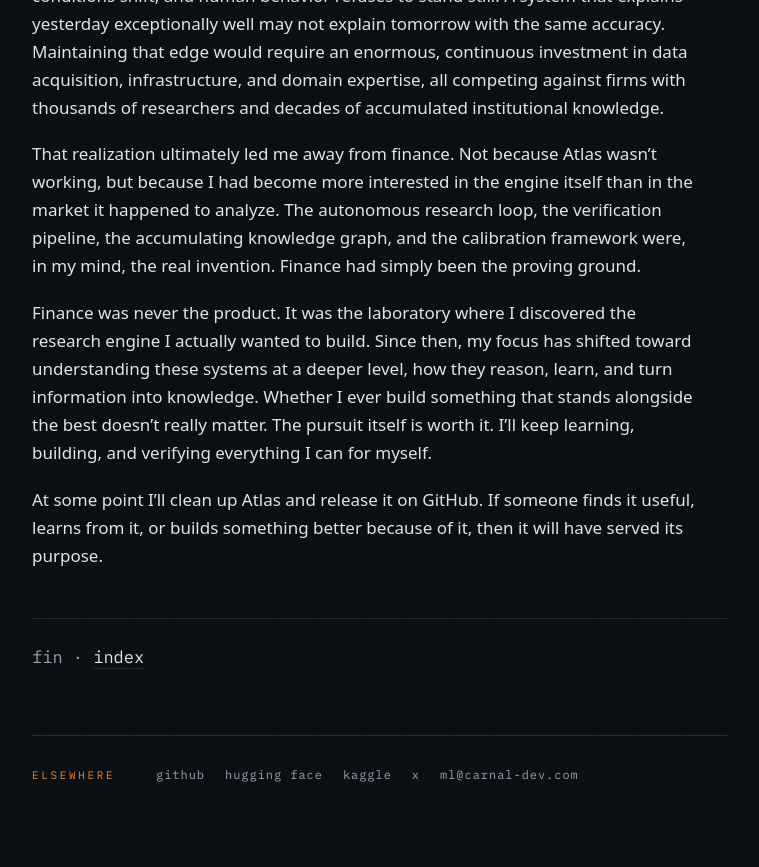
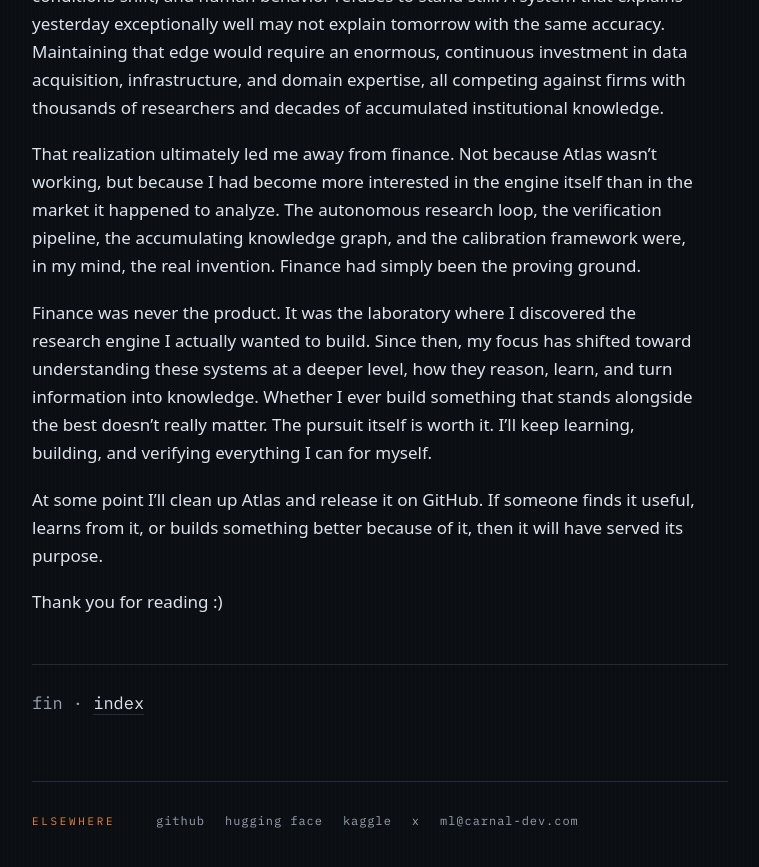
Before and after one commit to carnal-dev/carnal-dev.github.io, a Jekyll site: the page built from _posts/2026-07-28-atlas.md, in a window 1280 px wide and 900 px high, scrolled down 3112 px. Shown: the top 867 px of the window, without its empty margins (260-1019 px from the left). Built offline with Jekyll 4.4.1, drawn with Linux system fonts in a browser that asks for light colours; some web fonts are replaced.

Commit message:
thank you for reading :)

```diff
--- a/_posts/2026-07-28-atlas.md
+++ b/_posts/2026-07-28-atlas.md
@@ -29,3 +29,5 @@ That realization ultimately led me away from finance. Not because Atlas wasn't w
 Finance was never the product. It was the laboratory where I discovered the research engine I actually wanted to build. Since then, my focus has shifted toward understanding these systems at a deeper level, how they reason, learn, and turn information into knowledge. Whether I ever build something that stands alongside the best doesn't really matter. The pursuit itself is worth it. I'll keep learning, building, and verifying everything I can for myself.
 
 At some point I'll clean up Atlas and release it on GitHub. If someone finds it useful, learns from it, or builds something better because of it, then it will have served its purpose.
+
+Thank you for reading :)
```
